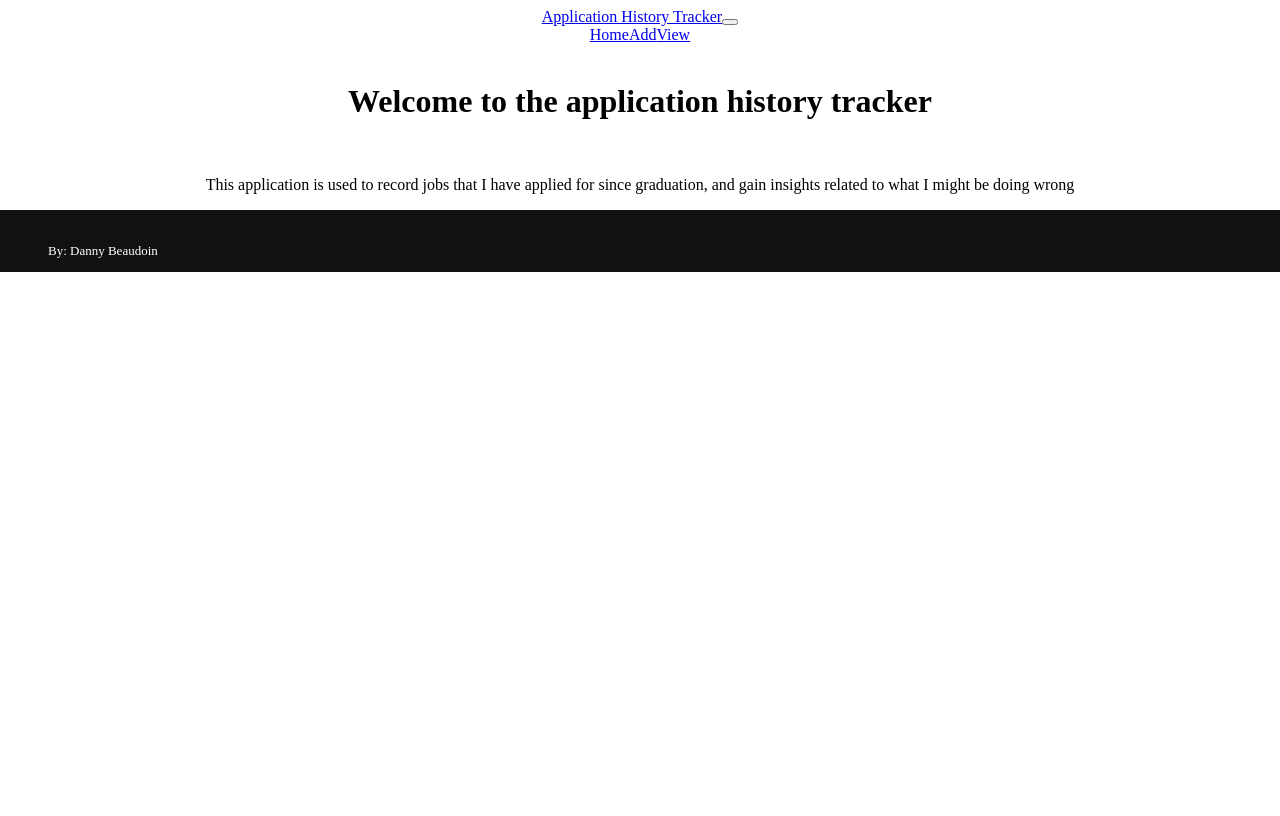
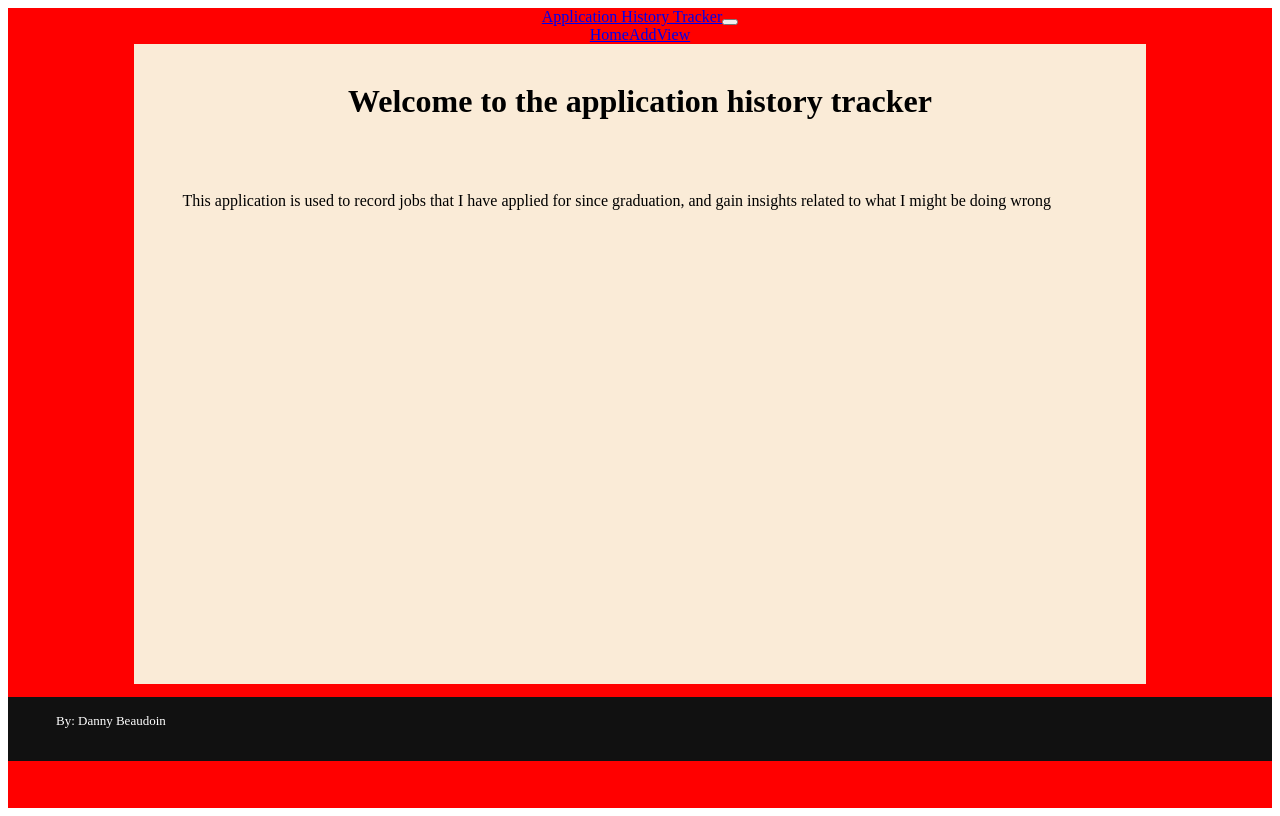
Before and after one commit to dannybeaudoin28/applied-ui, a React (Create React App) app: page / in a window 1280 px wide. Built offline with nearby package versions, Linux system fonts and the light colour scheme.

Commit message:
Styling pages

```diff
--- a/src/App.css
+++ b/src/App.css
@@ -1,12 +1,35 @@
-.container {
-    height:max-content;
+.container-custom {
+    min-height: 80vh;
+    background-color:antiquewhite;
     width: 80%;
     margin-left: 10%;
     margin-right: 10%;
     text-align: center;
+    border:thin round blue;
+}
+
+p {
+    text-align: left;
+    margin-left: 3rem;
+    padding-top: 1rem;
+}
+
+.home {
+    min-height: 100vh;
+    margin: 0;
+    width: 100%;
+}
+
+.main-container {
+    min-height: 100vh;
+    background-color:red;
+    width: 100%;
+    text-align: center;
+    border:thin round blue;
 }
 
 .postingDetails {
+    background-color:antiquewhite;
     height: 95%;
     width: 80%;
     margin-left: 10%;
@@ -16,14 +39,12 @@
 }
 
 .footer{
-    position:absolute;
-    bottom:auto;
-    left: 0;
-    right: 0;
+    /* position:fixed; */
+    position: relative;
+    bottom: 0;
+    height: 4rem;
     background: #111;
-    height: auto;
     width: 100%;
-    padding-top: 20px;
     color: black;
 }
 
--- a/src/App.js
+++ b/src/App.js
@@ -7,9 +7,11 @@ import Footer from "./Components/Footer";
 function App() {
     return (
         <>
-            <NavBar />
-            <RoutePaths />
-            <Footer />
+            <div className="main-container">
+                <NavBar />
+                <RoutePaths />
+                <Footer />
+            </div>
         </>
     )
 }
--- a/src/Components/AddPosting.js
+++ b/src/Components/AddPosting.js
@@ -43,7 +43,7 @@ export default function AddPosting() {
     }
 
     return (
-        <div className='container'>
+        <div className='container-custom'>
             <br />
             <h1>Add an application to track</h1>
             <label>Add title of posting: </label>
--- a/src/Components/Home.js
+++ b/src/Components/Home.js
@@ -3,7 +3,7 @@ import '../app.css';
 
 export default function Home() {
   return (
-    <div className='container'>
+    <div className='container-custom'>
       <br />
       <h1>Welcome to the application history tracker</h1>
       <br />
--- a/src/Components/UITable.js
+++ b/src/Components/UITable.js
@@ -31,7 +31,7 @@ export default function UITable() {
 
   return (
     <>
-    <div className='container'>
+      <div className='container-custom'>
         <br />
         <h1>Results</h1>
         <TableContainer component={Paper}>
@@ -49,7 +49,7 @@ export default function UITable() {
                 return (
                   <TableRow key={todo.id}>
                     <TableCell scope='row' key={todo.id} component='th'>
-                    <Link to= '/viewPosting' state={{ todo: todo}}>{todo.title}</Link>
+                      <Link to='/viewPosting' state={{ todo: todo }}>{todo.title}</Link>
                     </TableCell>
                     <TableCell key={todo.company} align='left'>{todo.company}</TableCell>
                     <TableCell key={todo.dateApplied} align='left'>{todo.dateApplied}</TableCell>
@@ -59,6 +59,7 @@ export default function UITable() {
             </TableBody>
           </Table>
         </TableContainer>
+        <br />
       </div>
     </>
   );
```
Also changed, not shown: src/Components/NavBar.js (line endings or trailing spaces). Lines whose indentation alone changed are shown as unchanged.
